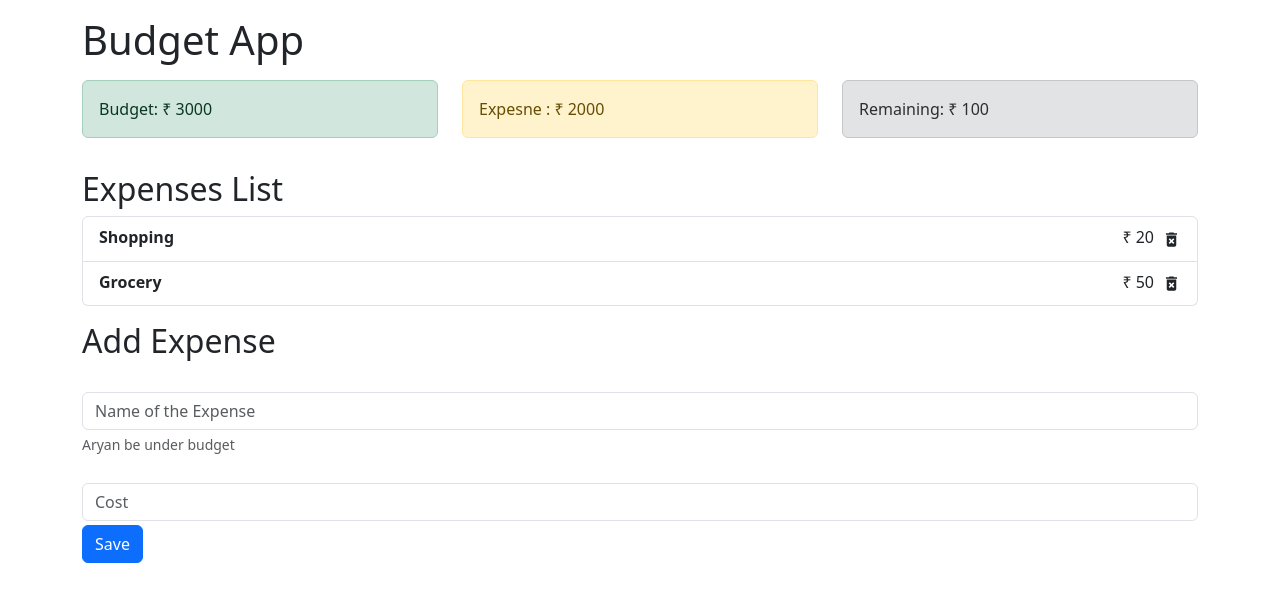
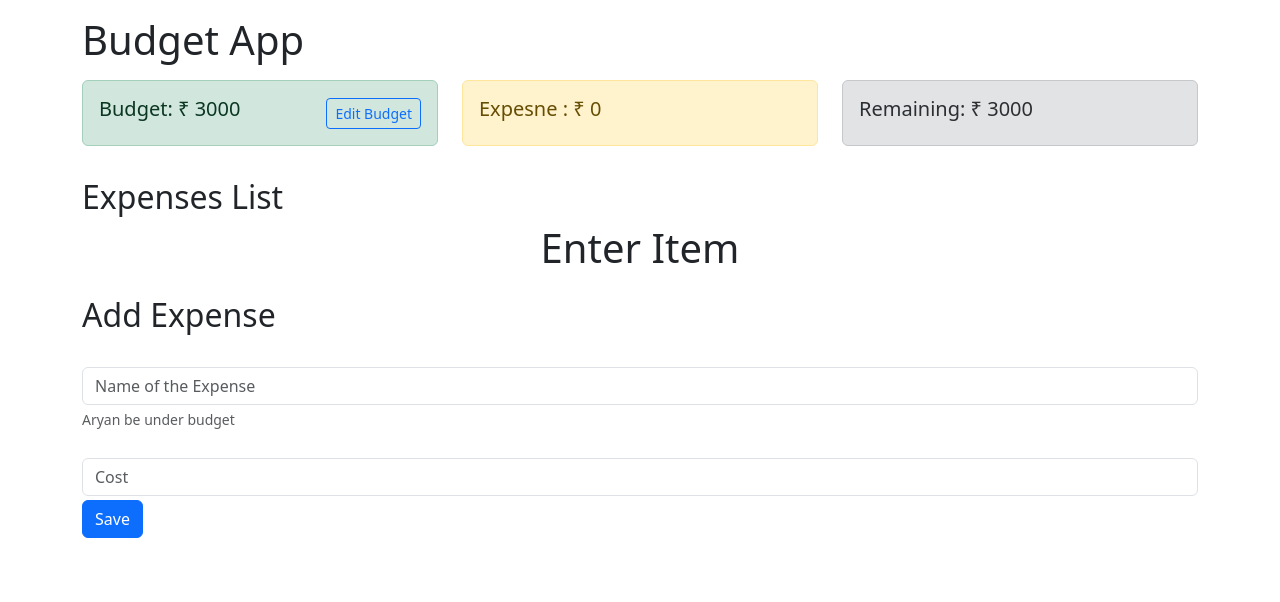
Before and after one commit to WiseyXD/Budget-App, a React (Vite) app: page / in a window 1280 px wide. Shown: the top 602 px of the page. Built offline with nearby package versions, Linux system fonts and the light colour scheme.

Commit message:
bug : Delte and expense

```diff
--- a/src/AppContext.jsx
+++ b/src/AppContext.jsx
@@ -8,6 +8,17 @@ const AppReducer = (state, action) => {
 				expenses: [...state.expenses, action.payload],
 			};
 
+		case "DELETE_EXPENSE":
+			return {
+				...state,
+
+				expenses: [
+					state.expenses.filter(
+						(expense) => expense.id !== action.payload
+					),
+				],
+			};
+
 		default:
 			return state;
 	}
@@ -16,16 +27,21 @@ const AppReducer = (state, action) => {
 const initialState = {
 	budget: 3000,
 	expenses: [
-		{
-			id: "12",
-			name: "Shopping",
-			cost: 20,
-		},
-		{
-			id: "13",
-			name: "Grocery",
-			cost: 50,
-		},
+		// {
+		// 	id: "12",
+		// 	name: "Shopping",
+		// 	cost: 20,
+		// },
+		// {
+		// 	id: "13",
+		// 	name: "Cart",
+		// 	cost: 20,
+		// },
+		// {
+		// 	id: "17",
+		// 	name: "Makeup",
+		// 	cost: 20,
+		// },
 	],
 };
 
--- a/src/Components/Budget.jsx
+++ b/src/Components/Budget.jsx
@@ -1,11 +1,22 @@
 import { useContext } from "react";
 import { AppContext } from "../AppContext";
 export default function Budget() {
-	const { budget } = useContext(AppContext);
+	const { budget, dispatch } = useContext(AppContext);
+	function handleNewBudget() {
+		// 	dispatch({
+		// 		type:"NEW_BUDGET",
+		// 		payload:
+		// 	})
+	}
 	return (
-		<div className="alert alert-success">
-			<span>Budget: ₹ {budget}</span>
-			{/* <button>Edit Budget</button> */}
+		<div className="alert alert-success d-flex justify-content-between align-items-center">
+			<h5>Budget: ₹ {budget}</h5>
+			<button
+				className="btn btn-outline-primary btn-sm m-0"
+				onClick={() => handleNewBudget}
+			>
+				Edit Budget
+			</button>
 		</div>
 	);
 }
--- a/src/Components/Expense.jsx
+++ b/src/Components/Expense.jsx
@@ -1,9 +1,16 @@
-import { useContext } from "react";
+import { useContext, useState } from "react";
 import { AppContext } from "../AppContext";
 export default function Expense() {
+	const { expenses } = useContext(AppContext);
+	const cost = expenses.reduce(
+		(acc, currentVal) => (acc += currentVal.cost),
+		0
+	);
+	console.log("cost" + cost);
+
 	return (
 		<div className="alert alert-warning">
-			<span>Expesne : ₹ 2000</span>
+			<h5>Expesne : ₹ {cost}</h5>
 		</div>
 	);
 }
--- a/src/Components/ExpenseForm.jsx
+++ b/src/Components/ExpenseForm.jsx
@@ -18,10 +18,13 @@ export default function ExpenseForm() {
 			type: "ADD_EXPENSE",
 			payload: expense,
 		});
+
+		setName("");
+		setCost("");
 	}
 	return (
 		<div>
-			<form>
+			<form onSubmit={(e) => handleSubmit(e)}>
 				<div className="mb-1">
 					<label htmlFor="name" className="form-label"></label>
 					<input
@@ -52,11 +55,7 @@ export default function ExpenseForm() {
 					/>
 				</div>
 
-				<button
-					type="submit"
-					className="btn btn-primary"
-					onSubmit={(e) => handleSubmit(e)}
-				>
+				<button type="submit" className="btn btn-primary">
 					Save
 				</button>
 			</form>
--- a/src/Components/ExpenseList.jsx
+++ b/src/Components/ExpenseList.jsx
@@ -1,12 +1,16 @@
 import React, { useContext } from "react";
 import ExpensesItem from "./ExpensesItem";
 import { AppContext } from "../AppContext";
+import Shimmer from "./Shimmer";
 export default function ExpenseList() {
 	const { expenses } = useContext(AppContext);
-
+	console.log(expenses);
 	return (
 		<ul className="list-group">
-			{expenses.map((expense) => {
+			{expenses.length === 0 ? (
+				<Shimmer />
+			) : (
+				expenses.map((expense) => {
 					return (
 						<ExpensesItem
 							name={expense.name}
@@ -15,7 +19,8 @@ export default function ExpenseList() {
 							key={expense.id}
 						/>
 					);
-			})}
+				})
+			)}
 		</ul>
 	);
 }
--- a/src/Components/ExpensesItem.jsx
+++ b/src/Components/ExpensesItem.jsx
@@ -1,6 +1,15 @@
-import React from "react";
+import React, { useContext } from "react";
 import { MdDeleteForever } from "react-icons/md";
+import { AppContext } from "../AppContext";
 export default function ExpensesItem({ name, cost, id }) {
+	const { dispatch } = useContext(AppContext);
+
+	function handleDelete(id) {
+		// dispatch({
+		// 	type: "DELETE_EXPENSE",
+		// 	payload: id,
+		// });
+	}
 	return (
 		<li className="list-group-item">
 			<div className="d-flex justify-content-between">
@@ -8,7 +17,11 @@ export default function ExpensesItem({ name, cost, id }) {
 				<div className="d-flex justify-content-between">
 					<div className="px-2">₹ {cost}</div>
 					<div>
-						<MdDeleteForever fontSize={19} className="mt-1 mb-1" />
+						<MdDeleteForever
+							fontSize={19}
+							className="mt-1 mb-1"
+							onClick={(id) => handleDelete(id)}
+						/>
 					</div>
 				</div>
 			</div>
--- a/src/Components/Remaining.jsx
+++ b/src/Components/Remaining.jsx
@@ -1,7 +1,21 @@
+import { useContext } from "react";
+import { AppContext } from "../AppContext";
 export default function Remaining() {
+	const { budget, expenses } = useContext(AppContext);
+	const totalExpense = getTotalCost(expenses);
+	console.log(totalExpense);
+
+	function getTotalCost(array) {
+		let totalCost = 0;
+		for (let i = 0; i < array.length; i++) {
+			totalCost += array[i].cost;
+		}
+
+		return totalCost;
+	}
 	return (
 		<div className="alert alert-secondary">
-			<span>Remaining: ₹ 100</span>
+			<h5>Remaining: ₹ {budget - totalExpense}</h5>
 		</div>
 	);
 }
--- /dev/null
+++ b/src/Components/Shimmer.jsx
@@ -0,0 +1,9 @@
+import React from "react";
+
+export default function Shimmer() {
+	return (
+		<div className="d-flex justify-content-center">
+			<h1>Enter Item</h1>
+		</div>
+	);
+}
```
Lines whose indentation alone changed are shown as unchanged.
